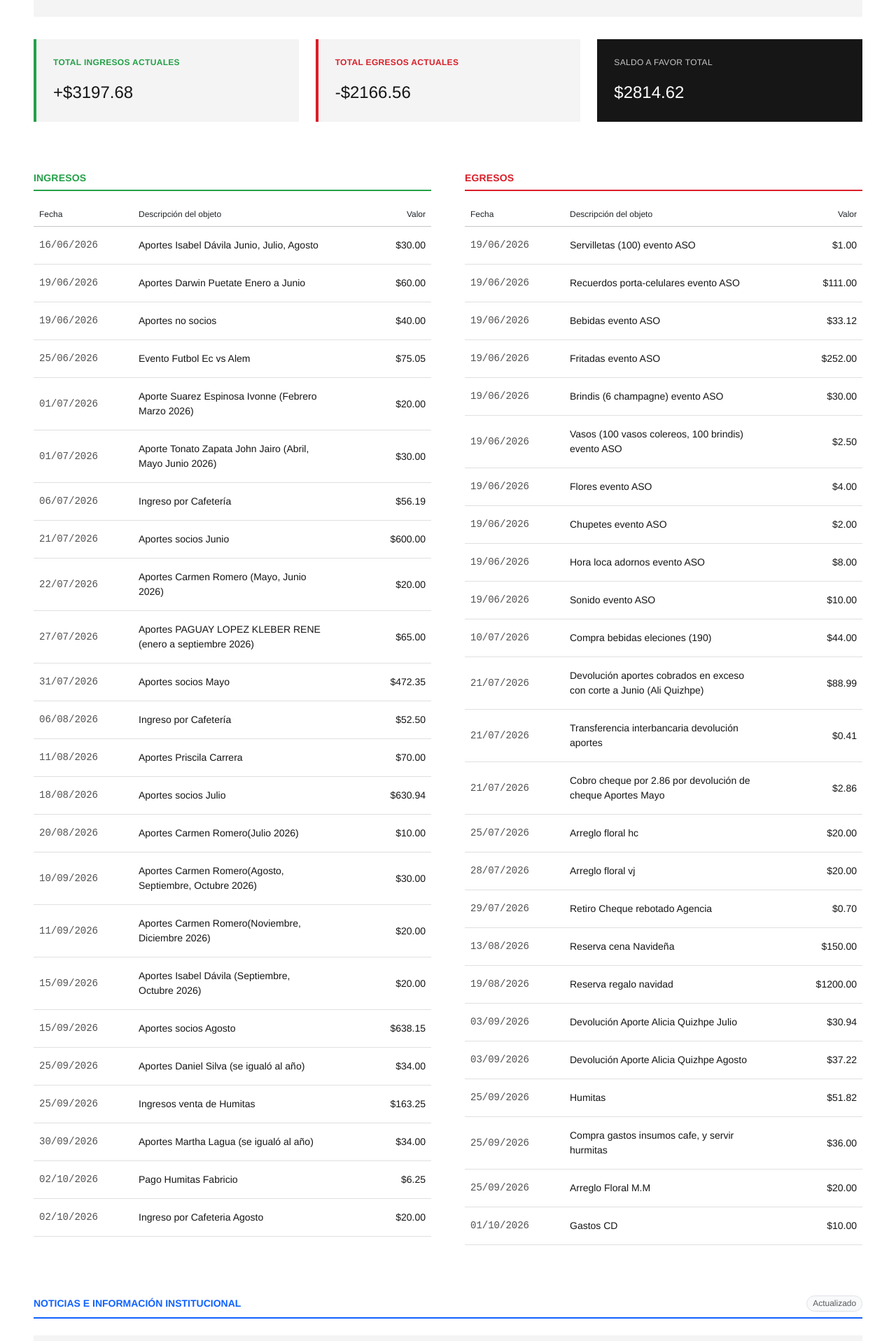
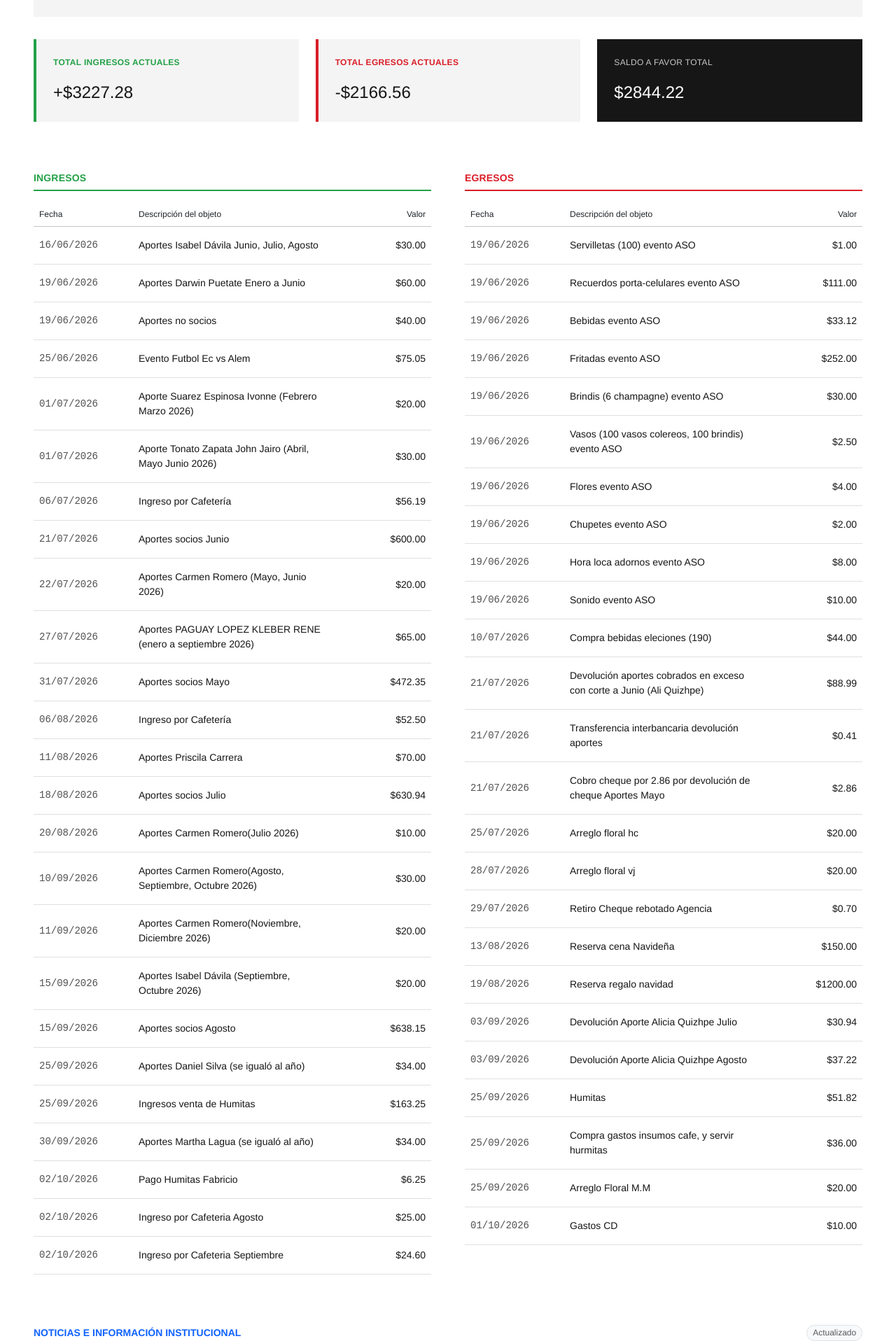
Before and after one commit to jjorgeadrian007/cuentas_aso, a React (Vite) app: page / in a window 1280 px wide. Shown: the part 251-2167 px from the top of the page at 70% size. Built offline with nearby package versions, Linux system fonts and the light colour scheme.

Commit message:
cafeterioia

```diff
--- a/src/App.jsx
+++ b/src/App.jsx
@@ -29,7 +29,8 @@ export default function DashboardAsociacion() {
     { id: 21, fecha: "25/09/2026", nombre: "Ingresos venta de Humitas", valor: 163.25 },
     { id: 22, fecha: "30/09/2026", nombre: "Aportes Martha Lagua (se igualó al año)", valor: 34.00 },
     { id: 23, fecha: "02/10/2026", nombre: "Pago Humitas Fabricio", valor: 6.25 },
-    { id: 24, fecha: "02/10/2026", nombre: "Ingreso por Cafeteria Agosto", valor: 20 },
+    { id: 24, fecha: "02/10/2026", nombre: "Ingreso por Cafeteria Agosto", valor: 25.00 },
+    { id: 25, fecha: "02/10/2026", nombre: "Ingreso por Cafeteria Septiembre", valor: 24.60 },
 
   ]);
 
```
